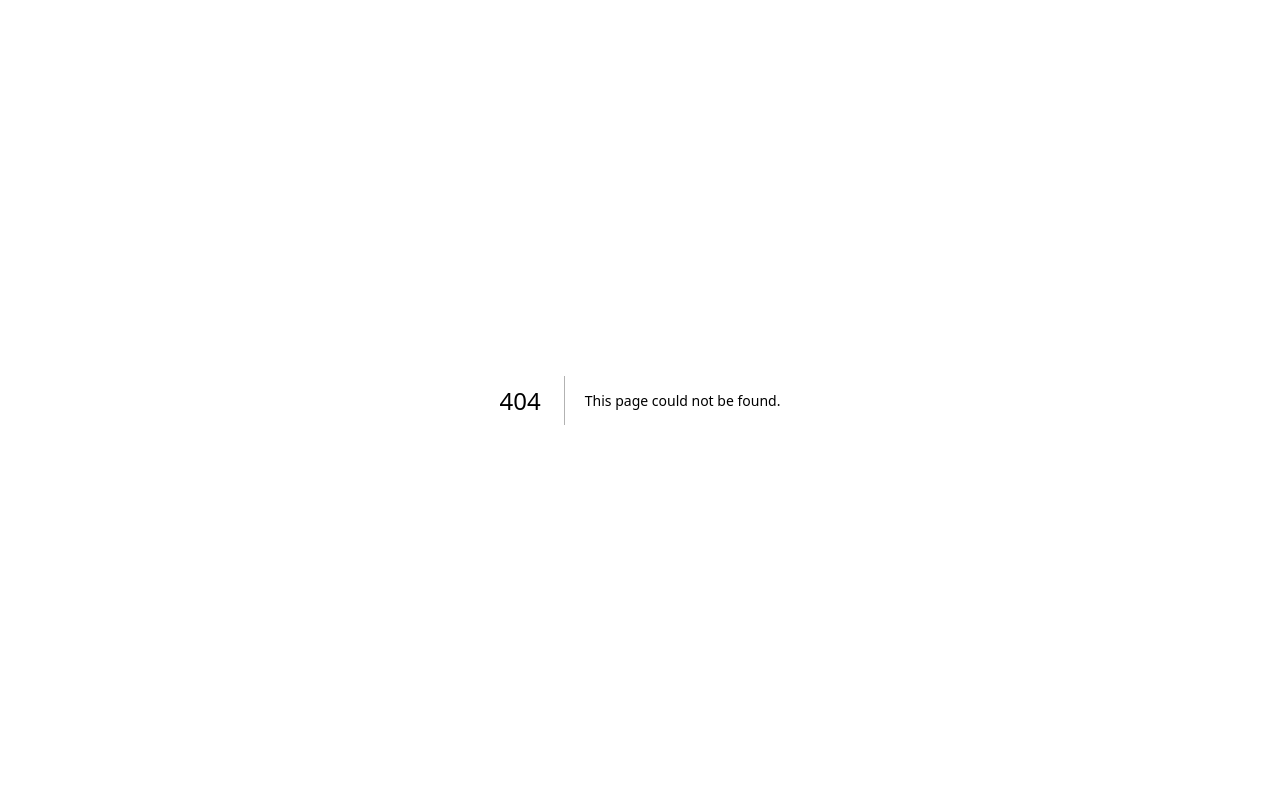
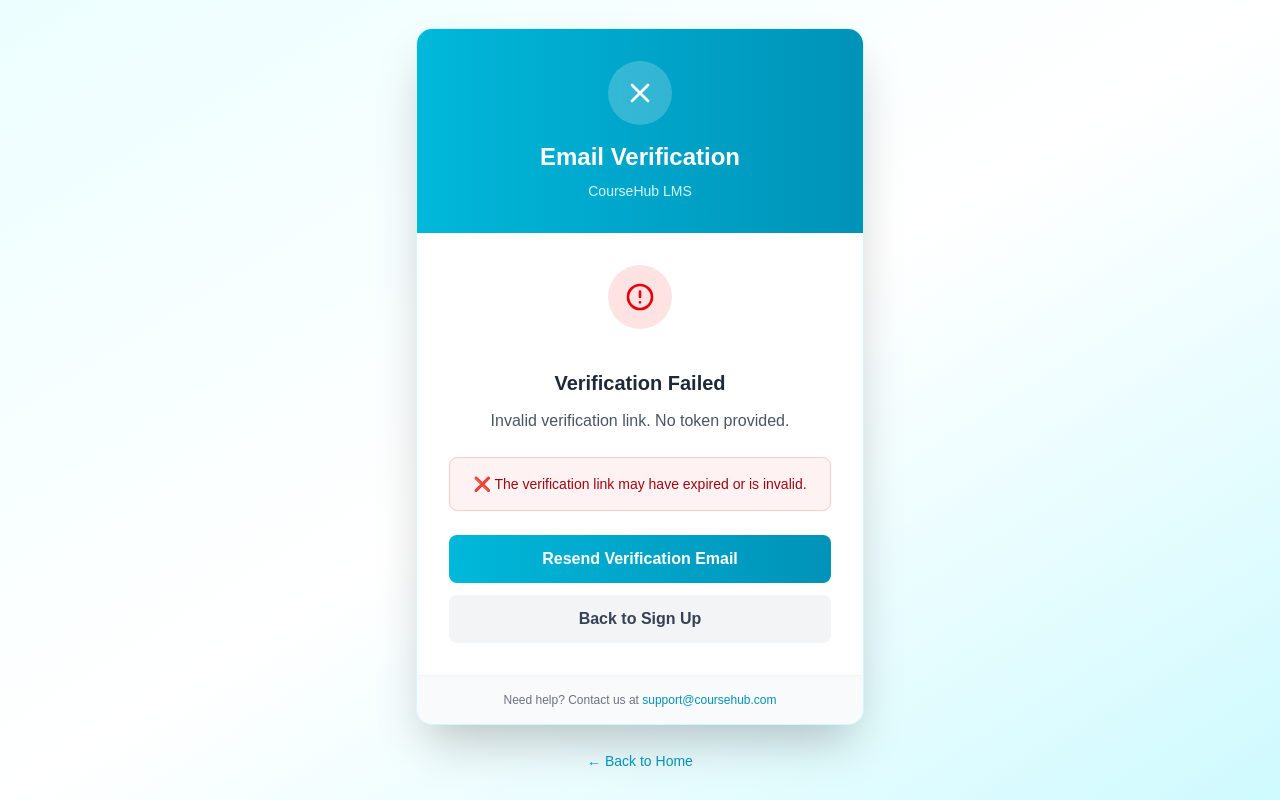
Before and after one commit to zain0313233/coursehub_lms_fe, a Next.js app: page /verify-email in a window 1280 px wide. Before the commit this address had no page. Built offline with nearby package versions, Linux system fonts and the light colour scheme.

Commit message:
email verification page added

```diff
--- a/src/app/signup/page.js
+++ b/src/app/signup/page.js
@@ -98,11 +98,10 @@ const SignUp = () => {
       const data = response.data;
 
       if (response.status === 201) {
-        if (data.user.role === 'student') {
-          router.push('/dashbord/student');
-        } else if (data.user.role === 'teacher') {
-          router.push('/dashbord/instructer');
+        if(data.user.emailStatus==="unverified"){
+          alert('Check Your mail And confirm you mail to access dashbord')
         }
+        router.push('/login')
       }
       console.log("Success:", data);
       alert("Account created successfully!");
--- /dev/null
+++ b/src/app/verify-email/page.jsx
@@ -0,0 +1,211 @@
+'use client';
+
+import { useState, useEffect } from 'react';
+import { useRouter, useSearchParams } from 'next/navigation';
+
+export default function VerifyEmail() {
+  const [status, setStatus] = useState('verifying');
+  const [message, setMessage] = useState('');
+  const router = useRouter();
+  const searchParams = useSearchParams();
+
+  useEffect(() => {
+    const token = searchParams.get('token');
+
+    if (!token) {
+      setStatus('error');
+      setMessage('Invalid verification link. No token provided.');
+      return;
+    }
+
+    verifyEmail(token);
+  }, [searchParams]);
+
+  const verifyEmail = async (token) => {
+    try {
+      const response = await fetch(`${process.env.NEXT_PUBLIC_API_URL}/api/auth/verify-token`, {
+        method: 'POST',
+        headers: {
+          'Content-Type': 'application/json',
+        },
+        body: JSON.stringify({ token }),
+      });
+
+      const data = await response.json();
+
+      if (data.success) {
+        setStatus('success');
+        setMessage('Email verified successfully! Redirecting to login...');
+        setTimeout(() => {
+          router.push('/login');
+        }, 3000);
+      } else {
+        setStatus('error');
+        setMessage(data.message || 'Email verification failed');
+      }
+    } catch (error) {
+      setStatus('error');
+      setMessage('Network error. Please try again.');
+    }
+  };
+
+  const resendVerification = () => {
+    router.push('/resend-verification');
+  };
+
+  return (
+    <div className="min-h-screen bg-gradient-to-br from-cyan-50 via-white to-cyan-100 flex items-center justify-center p-4">
+      <div className="max-w-md w-full">
+        <div className="bg-white rounded-2xl shadow-2xl border border-cyan-100 overflow-hidden">
+          <div className="bg-gradient-to-r from-cyan-500 to-cyan-600 p-8 text-center">
+            <div className="w-16 h-16 bg-white/20 backdrop-blur-sm rounded-full flex items-center justify-center mx-auto mb-4">
+              {status === 'verifying' && (
+                <div className="animate-spin rounded-full h-8 w-8 border-b-2 border-white"></div>
+              )}
+              {status === 'success' && (
+                <svg className="w-8 h-8 text-white" fill="none" stroke="currentColor" viewBox="0 0 24 24">
+                  <path strokeLinecap="round" strokeLinejoin="round" strokeWidth={2} d="M5 13l4 4L19 7" />
+                </svg>
+              )}
+              {status === 'error' && (
+                <svg className="w-8 h-8 text-white" fill="none" stroke="currentColor" viewBox="0 0 24 24">
+                  <path strokeLinecap="round" strokeLinejoin="round" strokeWidth={2} d="M6 18L18 6M6 6l12 12" />
+                </svg>
+              )}
+            </div>
+            <h1 className="text-2xl font-bold text-white mb-2">
+              Email Verification
+            </h1>
+            <p className="text-cyan-100 text-sm">
+              CourseHub LMS
+            </p>
+          </div>
+
+          <div className="p-8">
+            <div className="text-center">
+              {status === 'verifying' && (
+                <div>
+                  <div className="mb-6">
+                    <div className="inline-flex items-center justify-center w-16 h-16 bg-cyan-100 rounded-full mb-4">
+                      <div className="animate-pulse">
+                        <svg className="w-8 h-8 text-cyan-600" fill="none" stroke="currentColor" viewBox="0 0 24 24">
+                          <path strokeLinecap="round" strokeLinejoin="round" strokeWidth={2} d="M3 8l7.89 5.26a2 2 0 002.22 0L21 8M5 19h14a2 2 0 002-2V7a2 2 0 00-2-2H5a2 2 0 00-2 2v10a2 2 0 002 2z" />
+                        </svg>
+                      </div>
+                    </div>
+                  </div>
+                  <h2 className="text-xl font-semibold text-gray-800 mb-3">
+                    Verifying Your Email
+                  </h2>
+                  <p className="text-gray-600 mb-6">
+                    Please wait while we verify your email address...
+                  </p>
+                  <div className="flex justify-center">
+                    <div className="animate-bounce flex space-x-1">
+                      <div className="w-2 h-2 bg-cyan-500 rounded-full"></div>
+                      <div className="w-2 h-2 bg-cyan-500 rounded-full animation-delay-200"></div>
+                      <div className="w-2 h-2 bg-cyan-500 rounded-full animation-delay-400"></div>
+                    </div>
+                  </div>
+                </div>
+              )}
+
+              {status === 'success' && (
+                <div>
+                  <div className="mb-6">
+                    <div className="inline-flex items-center justify-center w-16 h-16 bg-green-100 rounded-full mb-4">
+                      <svg className="w-8 h-8 text-green-600" fill="none" stroke="currentColor" viewBox="0 0 24 24">
+                        <path strokeLinecap="round" strokeLinejoin="round" strokeWidth={2} d="M9 12l2 2 4-4m6 2a9 9 0 11-18 0 9 9 0 0118 0z" />
+                      </svg>
+                    </div>
+                  </div>
+                  <h2 className="text-xl font-semibold text-gray-800 mb-3">
+                    Email Verified Successfully!
+                  </h2>
+                  <p className="text-gray-600 mb-6">
+                    {message}
+                  </p>
+                  <div className="bg-green-50 border border-green-200 rounded-lg p-4 mb-6">
+                    <p className="text-green-800 text-sm">
+                      ✅ Your account is now active and ready to use!
+                    </p>
+                  </div>
+                  <button
+                    onClick={() => router.push('/login')}
+                    className="w-full bg-gradient-to-r from-cyan-500 to-cyan-600 text-white font-semibold py-3 px-6 rounded-lg hover:from-cyan-600 hover:to-cyan-700 transition-all duration-200 transform hover:scale-[1.02]"
+                  >
+                    Continue to Login
+                  </button>
+                </div>
+              )}
+
+              {status === 'error' && (
+                <div>
+                  <div className="mb-6">
+                    <div className="inline-flex items-center justify-center w-16 h-16 bg-red-100 rounded-full mb-4">
+                      <svg className="w-8 h-8 text-red-600" fill="none" stroke="currentColor" viewBox="0 0 24 24">
+                        <path strokeLinecap="round" strokeLinejoin="round" strokeWidth={2} d="M12 8v4m0 4h.01M21 12a9 9 0 11-18 0 9 9 0 0118 0z" />
+                      </svg>
+                    </div>
+                  </div>
+                  <h2 className="text-xl font-semibold text-gray-800 mb-3">
+                    Verification Failed
+                  </h2>
+                  <p className="text-gray-600 mb-6">
+                    {message}
+                  </p>
+                  <div className="bg-red-50 border border-red-200 rounded-lg p-4 mb-6">
+                    <p className="text-red-800 text-sm">
+                      ❌ The verification link may have expired or is invalid.
+                    </p>
+                  </div>
+                  <div className="space-y-3">
+                    <button
+                      onClick={resendVerification}
+                      className="w-full bg-gradient-to-r from-cyan-500 to-cyan-600 text-white font-semibold py-3 px-6 rounded-lg hover:from-cyan-600 hover:to-cyan-700 transition-all duration-200 transform hover:scale-[1.02]"
+                    >
+                      Resend Verification Email
+                    </button>
+                    <button
+                      onClick={() => router.push('/signup')}
+                      className="w-full bg-gray-100 text-gray-700 font-semibold py-3 px-6 rounded-lg hover:bg-gray-200 transition-all duration-200"
+                    >
+                      Back to Sign Up
+                    </button>
+                  </div>
+                </div>
+              )}
+            </div>
+          </div>
+
+          <div className="bg-gray-50 px-8 py-4 border-t border-gray-100">
+            <p className="text-center text-xs text-gray-500">
+              Need help? Contact us at{' '}
+              <a href="mailto:support@coursehub.com" className="text-cyan-600 hover:text-cyan-700">
+                support@coursehub.com
+              </a>
+            </p>
+          </div>
+        </div>
+
+        <div className="mt-6 text-center">
+          <button
+            onClick={() => router.push('/')}
+            className="text-cyan-600 hover:text-cyan-700 text-sm font-medium transition-colors duration-200"
+          >
+            ← Back to Home
+          </button>
+        </div>
+      </div>
+
+      <style jsx>{`
+        .animation-delay-200 {
+          animation-delay: 0.2s;
+        }
+        .animation-delay-400 {
+          animation-delay: 0.4s;
+        }
+      `}</style>
+    </div>
+  );
+}
```
